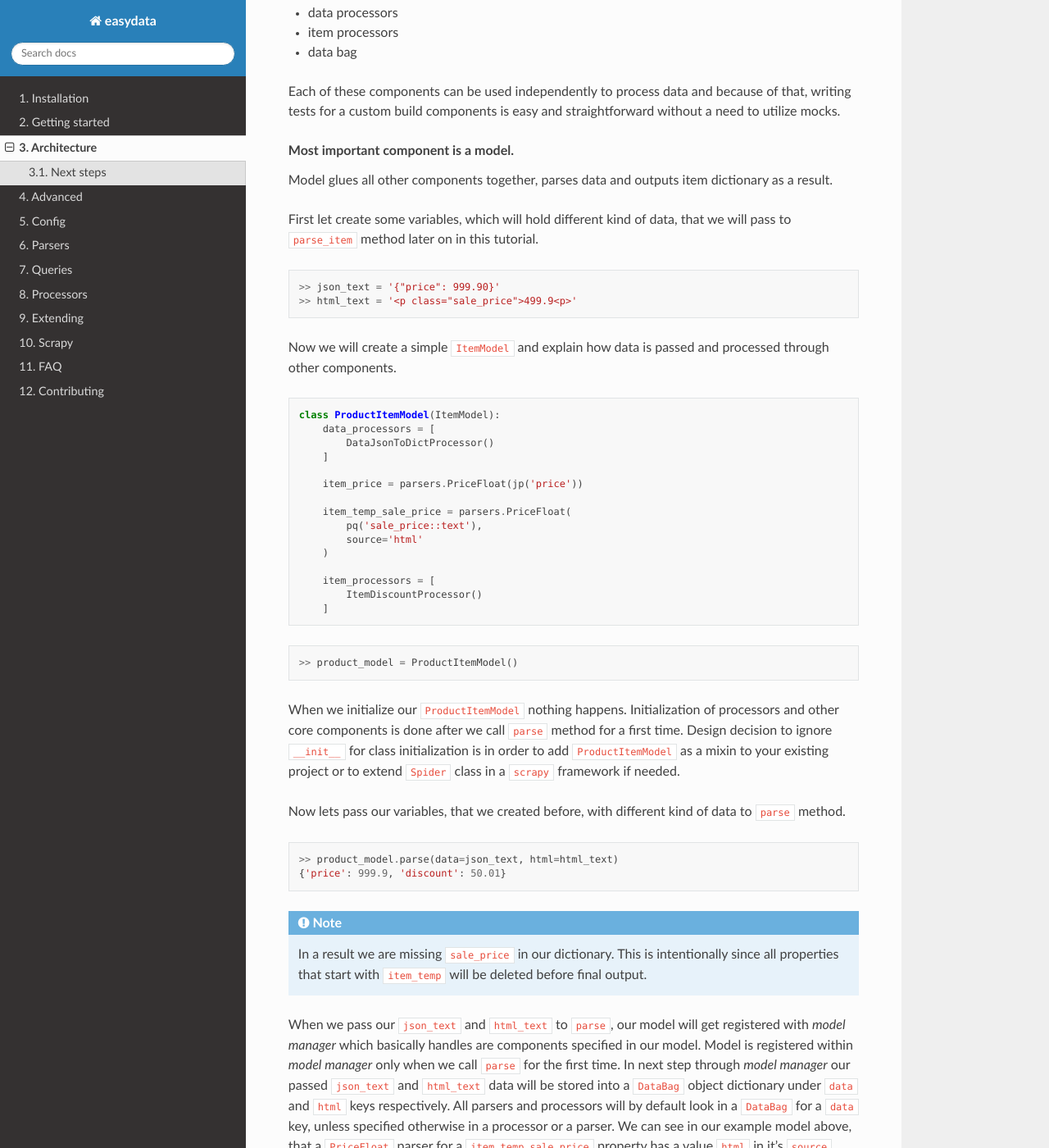
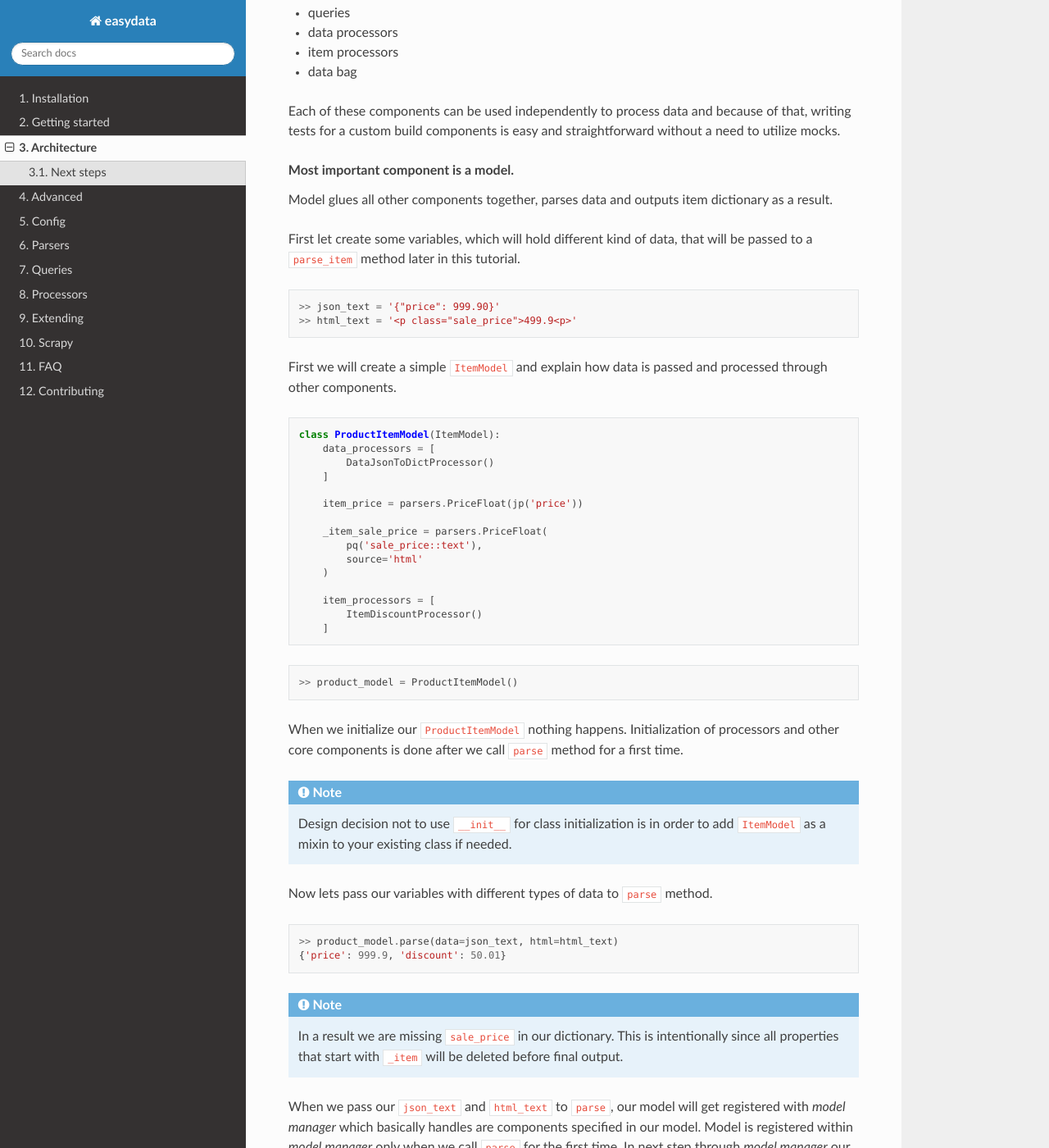
Before and after one commit to easydatapy/easydata, a Sphinx documentation site: the page built from docs/architecture.rst, in a window 1280 px wide and 1400 px high, scrolled down 277 px. Shown: the whole window at 82% size. Built offline with Sphinx 7.4.7 and the Read the Docs theme 2.0.0, drawn with Linux system fonts in a browser that asks for light colours; some of the changed text lies outside the part shown.

Commit message:
update docs to latest code base

```diff
--- a/docs/architecture.rst
+++ b/docs/architecture.rst
@@ -22,15 +23,15 @@ to utilize mocks.
     as a result.
 
 
-First let create some variables, which will hold different kind of data, that we will
-pass to ``parse_item`` method later on in this tutorial.
+First let create some variables, which will hold different kind of data, that will be
+passed to a ``parse_item`` method later in this tutorial.
 
 .. code-block:: python
 
     >> json_text = '{"price": 999.90}'
     >> html_text = '<p class="sale_price">499.9<p>'
 
-Now we will create a simple ``ItemModel`` and explain how data is passed and processed
+First we will create a simple ``ItemModel`` and explain how data is passed and processed
 through other components.
 
 .. code-block:: python
@@ -42,7 +43,7 @@ through other components.
 
         item_price = parsers.PriceFloat(jp('price'))
 
-        item_temp_sale_price = parsers.PriceFloat(
+        _item_sale_price = parsers.PriceFloat(
             pq('sale_price::text'),
             source='html'
         )
@@ -57,13 +58,14 @@ through other components.
     >> product_model = ProductItemModel()
 
 When we initialize our ``ProductItemModel`` nothing happens. Initialization of processors
-and other core components is done after we call ``parse`` method for a first time. Design
-decision to ignore ``__init__`` for class initialization is in order to add ``ProductItemModel``
-as a mixin to your existing project or to extend ``Spider`` class in a ``scrapy`` framework
-if needed.
+and other core components is done after we call ``parse`` method for a first time.
 
-Now lets pass our variables, that we created before, with different kind of data to
-``parse`` method.
+.. note::
+
+    Design decision not to use ``__init__`` for class initialization is in order to add
+    ``ItemModel`` as a mixin to your existing class if needed.
+
+Now lets pass our variables with different types of data to ``parse`` method.
 
 .. code-block:: python
 
@@ -73,8 +75,7 @@ Now lets pass our variables, that we created before, with different kind of data
 .. note::
 
     In a result we are missing ``sale_price`` in our dictionary. This is intentionally
-    since all properties that start with ``item_temp`` will be deleted before final
-    output.
+    since all properties that start with ``_item`` will be deleted before final output.
 
 When we pass our ``json_text`` and ``html_text`` to ``parse``, our model will get registered
 with *model manager* which basically handles are components specified in our model. Model
@@ -83,9 +84,10 @@ step through *model manager* our passed ``json_text`` and ``html_text`` data wil
 into a ``DataBag`` object dictionary under ``data`` and ``html`` keys respectively. All parsers
 and processors will by default look in a ``DataBag`` for a ``data`` key, unless specified
 otherwise in a processor or a parser. We can see in our example model above, that a ``PriceFloat``
-parser for a ``item_temp_sale_price`` property has a value ``html`` in it's ``source`` parameter
+parser for a ``_item_sale_price`` property has a value ``html`` in it's ``source`` parameter
 ... this means that under the hood parser will try to extract data from ``html`` key in our
-``DataBag`` dictionary rather than default ``data``. Similar principles apply also for data processors.
+``DataBag`` dictionary rather than default ``data`` key. Similar principles apply also for
+data processors.
 
 .. note::
 
```
Also changed, not shown: other parts of docs/architecture.rst (+1 -0 lines).
